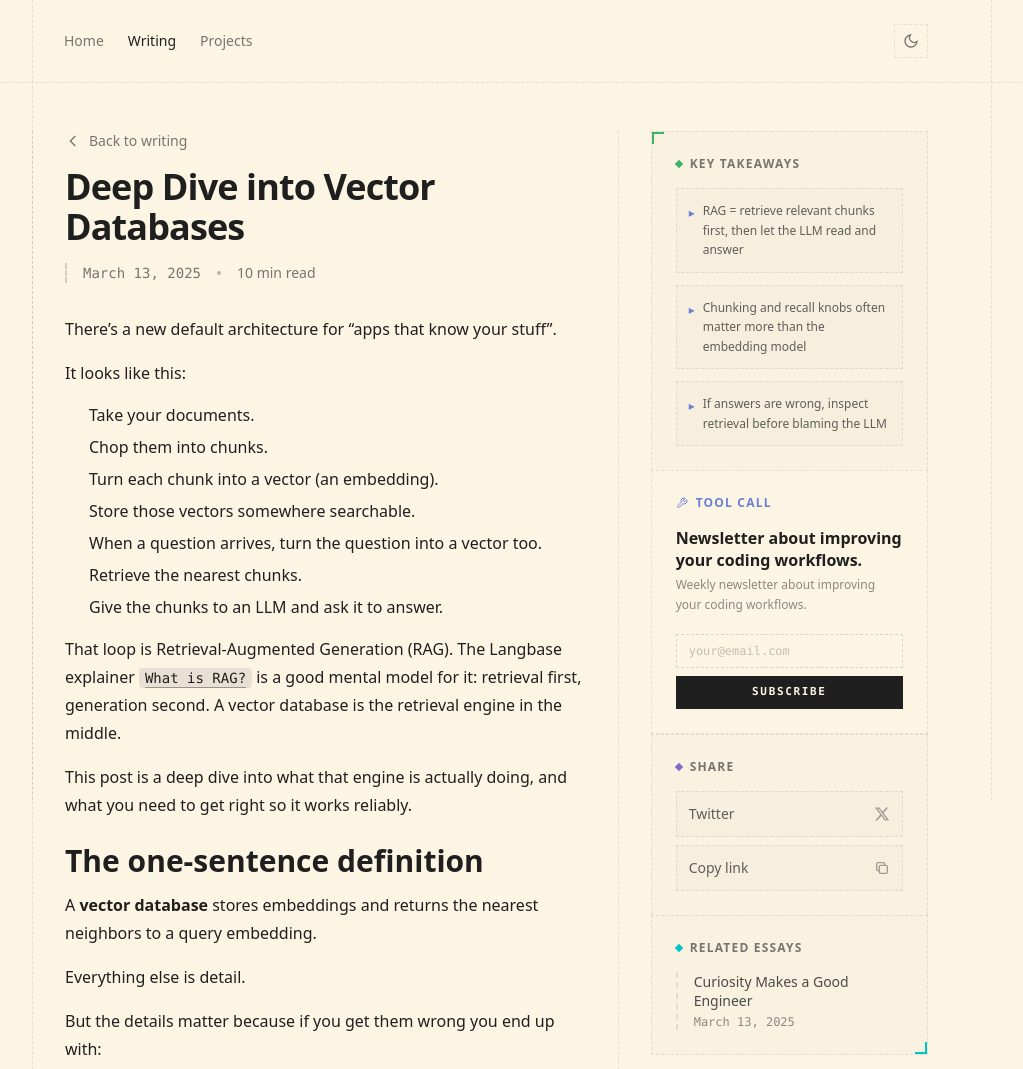
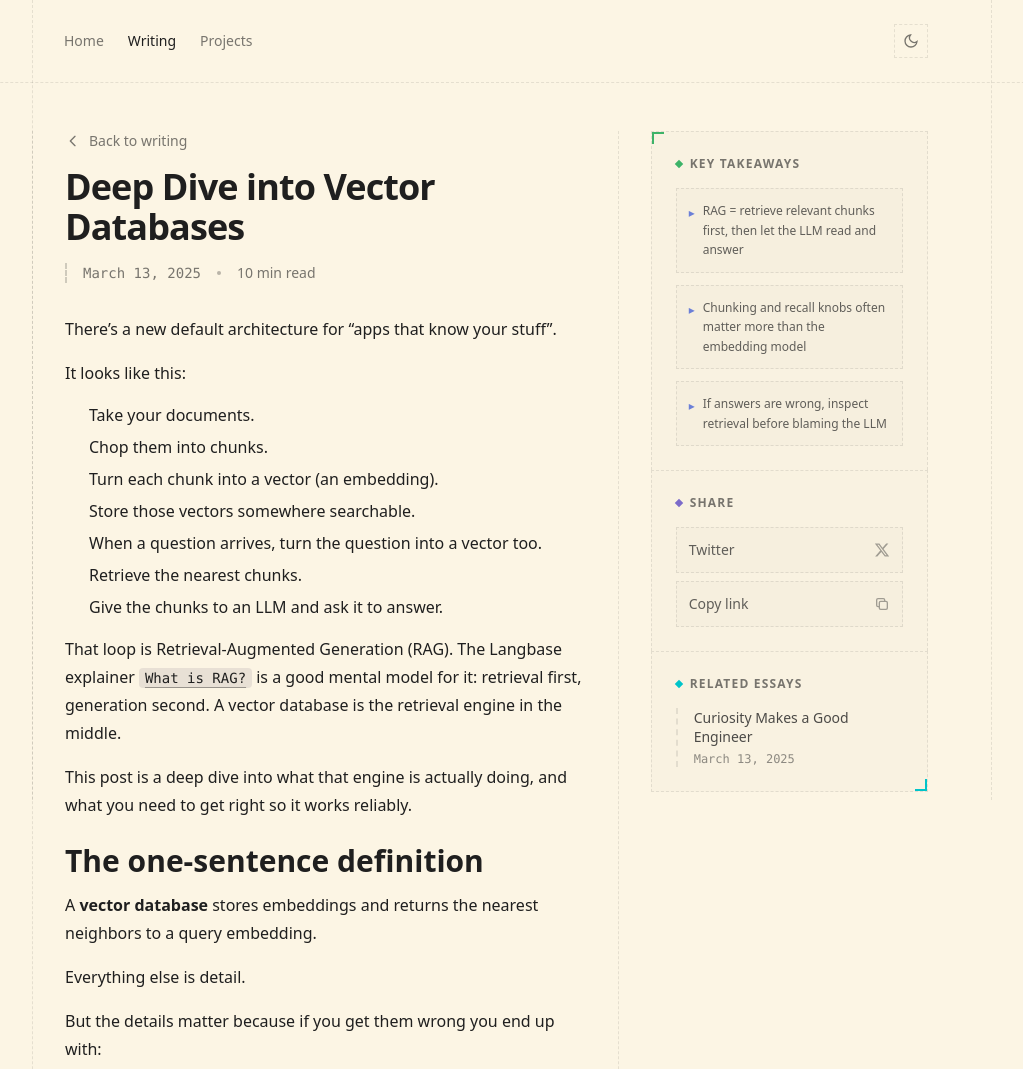
Before and after one commit to arre-ankit/ankitkr, an Astro site: page /writing/curiosity-and-vector-database in a window 1280 px wide. Shown: the top 1069 px of the page, without its empty margins (160-1183 px from the left). Built offline with nearby package versions, Linux system fonts and the light colour scheme; Astro itself is replaced by a stand-in of ours.

Commit message:
remove newsletter

```diff
--- a/src/components/NewsletterSignup.astro
+++ /dev/null
@@ -1,54 +0,0 @@
----
----
-
-<div class="border border-dashed border-brand-text/10 p-6">
-  <div class="flex items-center gap-2 mb-4">
-    <svg class="w-3 h-3 text-brand-accent2 shrink-0" viewBox="0 0 24 24" fill="none" stroke="currentColor" stroke-width="2" stroke-linecap="round" stroke-linejoin="round">
-      <path d="M14.7 6.3a1 1 0 0 0 0 1.4l1.6 1.6a1 1 0 0 0 1.4 0l3.77-3.77a6 6 0 0 1-7.94 7.94l-6.91 6.91a2.12 2.12 0 0 1-3-3l6.91-6.91a6 6 0 0 1 7.94-7.94l-3.76 3.76z"/>
-    </svg>
-    <span class="text-xs font-semibold text-brand-accent2 tracking-widest uppercase">Tool Call</span>
-  </div>
-  <p class="text-base font-semibold text-brand-text leading-snug mb-1">
-    Newsletter about improving your coding workflows.
-  </p>
-  <p class="text-xs text-brand-text/50 leading-relaxed mb-5">
-    Weekly newsletter about improving your coding workflows.
-  </p>
-
-  <form id="newsletter-form" class="space-y-2">
-    <input
-      type="email"
-      name="email"
-      required
-      placeholder="your@email.com"
-      class="newsletter-input w-full px-3 py-2 text-xs font-mono bg-transparent border border-dashed border-brand-text/15 text-brand-text placeholder:text-brand-text/25 focus:outline-none focus:border-brand-text/40 transition-colors"
-    />
-    <button
-      type="submit"
-      class="w-full py-2 text-[11px] font-mono font-semibold tracking-[0.15em] uppercase bg-brand-text text-[var(--bg-body)] hover:opacity-80 transition-opacity"
-    >
-      Subscribe
-    </button>
-  </form>
-</div>
-
-<style>
-  .newsletter-input:-webkit-autofill,
-  .newsletter-input:-webkit-autofill:hover,
-  .newsletter-input:-webkit-autofill:focus {
-    -webkit-box-shadow: 0 0 0 1000px var(--bg-body) inset !important;
-    -webkit-text-fill-color: var(--text-primary) !important;
-    caret-color: var(--text-primary);
-  }
-</style>
-
-<script>
-  const form = document.getElementById('newsletter-form') as HTMLFormElement;
-
-  form?.addEventListener('submit', (e) => {
-    e.preventDefault();
-    const email = (form.elements.namedItem('email') as HTMLInputElement).value;
-    const url = `https://toolcall.substack.com/subscribe?email=${encodeURIComponent(email)}`;
-    window.open(url, '_blank', 'noopener,noreferrer');
-  });
-</script>
--- a/src/pages/writing/[...slug].astro
+++ b/src/pages/writing/[...slug].astro
@@ -1,7 +1,6 @@
 ---
 import { getCollection } from 'astro:content';
 import BaseLayout from '../../layouts/BaseLayout.astro';
-import NewsletterSignup from '../../components/NewsletterSignup.astro';
 
 export async function getStaticPaths() {
   const writingEntries = await getCollection('writing', ({ data }) => {
@@ -133,9 +132,6 @@ function formatDate(date: Date) {
         </div>
       </div>
 
-      <!-- Newsletter -->
-      <NewsletterSignup />
-
       <!-- Share Card -->
       <div class="relative border-t border-l border-r border-dashed border-brand-text/10 p-6 bg-brand-text/[0.01]">
         <h3 class="text-xs font-semibold text-brand-text/60 mb-4 tracking-widest uppercase flex items-center gap-2">
--- a/src/pages/writing/index.astro
+++ b/src/pages/writing/index.astro
@@ -1,7 +1,6 @@
 ---
 import { getCollection } from 'astro:content';
 import BaseLayout from '../../layouts/BaseLayout.astro';
-import NewsletterSignup from '../../components/NewsletterSignup.astro';
 
 const allWriting = await getCollection('writing', ({ data }) => {
   return data.draft !== true;
@@ -92,9 +91,6 @@ const writingPieces = sortedWriting.length > 0 ? sortedWriting : [
         </div>
       </div>
 
-      <!-- Newsletter -->
-      <NewsletterSignup />
-
       <!-- Writing Stats -->
       <div class="relative border-t border-l border-r border-dashed border-brand-text/10 p-6 bg-brand-text/[0.01]">
         <h3 class="text-xs font-semibold text-brand-text/60 mb-4 tracking-widest uppercase flex items-center gap-2">
```
